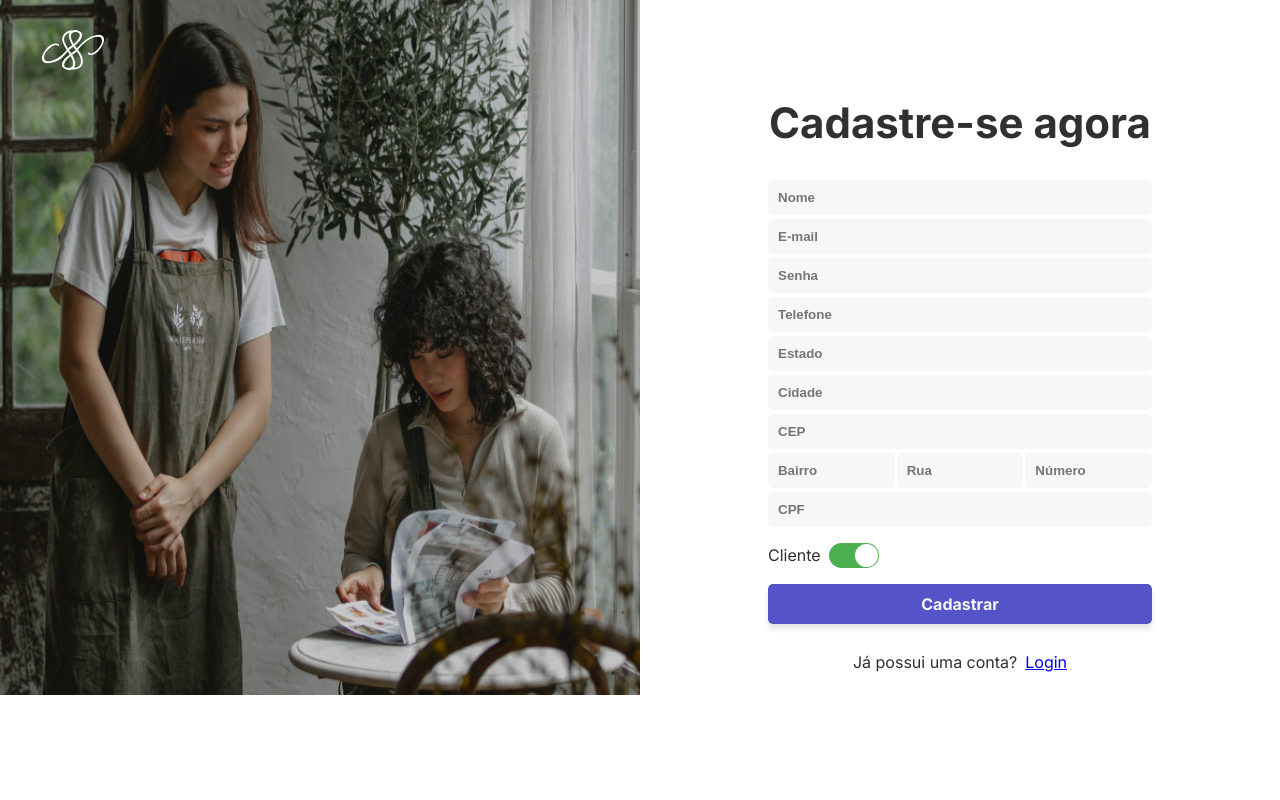
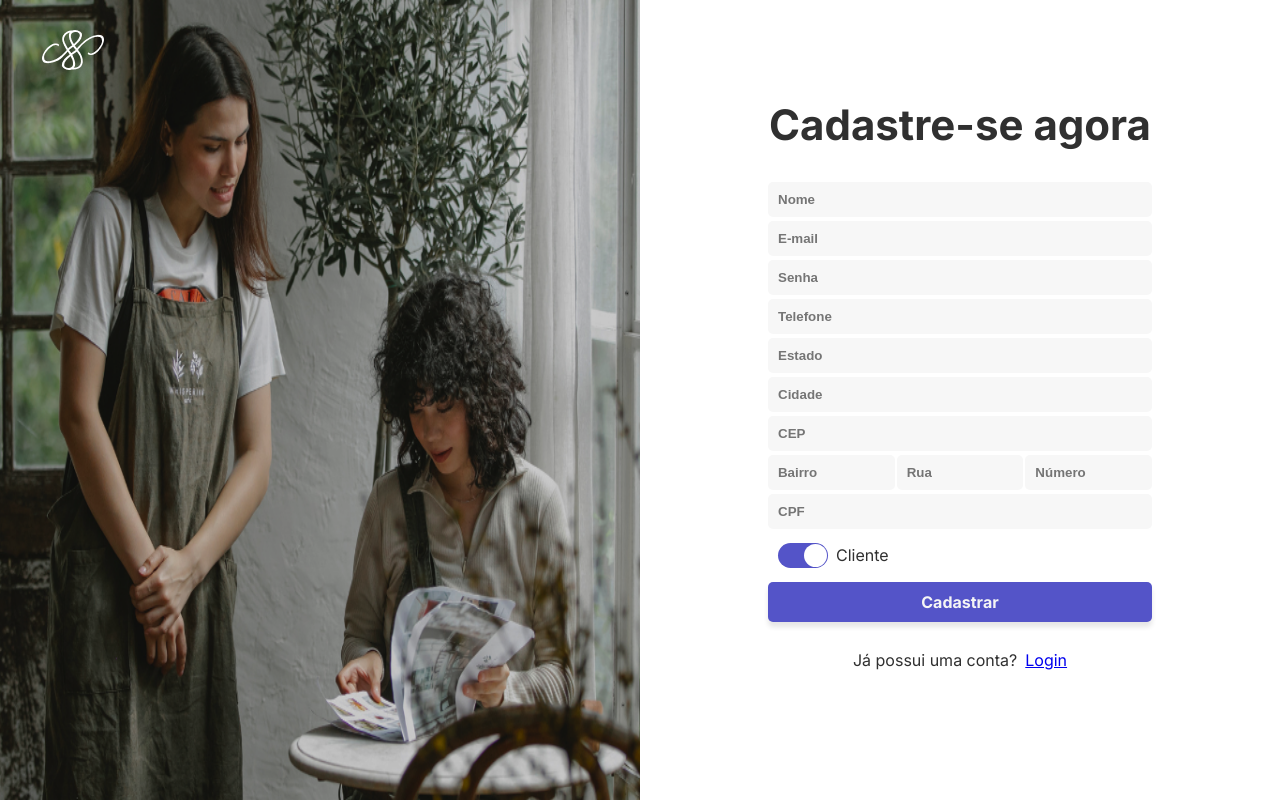
Before and after one commit to FROBDUCK/UNI-PI-3, a React (Create React App) app in the folder serv/: page /cadastrocliente in a window 1280 px wide. Built offline with nearby package versions, Linux system fonts and the light colour scheme.

Commit message:
consertado botao do switch

```diff
--- a/serv/src/Signup.css
+++ b/serv/src/Signup.css
@@ -62,7 +62,7 @@
 #imagem-lateral {
   margin: 0;
   width: 100%;
-    height: 695px;
+  height: 100%;
 }
 
 #botao-cadastrar {
@@ -112,3 +112,7 @@
 #possui-conta > p {
   font-size: 16px;
 }
+
+.switch {
+  margin: 10px;
+}
--- a/serv/src/Signup.js
+++ b/serv/src/Signup.js
@@ -142,30 +142,42 @@ const Signup = () => {
                 />
               </>
             )}
-            <label id="checkbox">
-              {formData.cliente ? "Cliente" : "Prestador"}
+            <div
+              class="switch"
+              style={{
+                display: "inline-flex",
+                alignItems: "center",
+                gap: "8px",
+              }}
+            >
               <input
                 type="checkbox"
+                id="checkbox-toggle"
                 name="cliente"
                 checked={formData.cliente}
                 onChange={(e) =>
                   setFormData({ ...formData, cliente: e.target.checked })
                 }
-                style={{ display: "none" }}
+                style={{
+                  position: "absolute",
+                  opacity: 0,
+                  width: 0,
+                  height: 0,
+                }}
               />
               <span
-                onClick={() =>
-                  setFormData({ ...formData, cliente: !formData.cliente })
-                }
                 style={{
                   display: "inline-block",
                   width: "50px",
                   height: "25px",
-                  backgroundColor: formData.cliente ? "#4CAF50" : "#ccc",
+                  backgroundColor: formData.cliente ? "#5454c8" : "#ccc",
                   borderRadius: "25px",
                   position: "relative",
                   cursor: "pointer",
                 }}
+                onClick={() =>
+                  document.getElementById("checkbox-toggle").click()
+                }
               >
                 <span
                   style={{
@@ -181,7 +193,11 @@ const Signup = () => {
                   }}
                 />
               </span>
-            </label>
+              <span style={{ cursor: "default" }}>
+                {formData.cliente ? "Cliente" : "Prestador"}
+              </span>
+            </div>
+
             <button id="botao-cadastrar" type="submit">
               Cadastrar
             </button>
```
Lines whose indentation alone changed are shown as unchanged.
